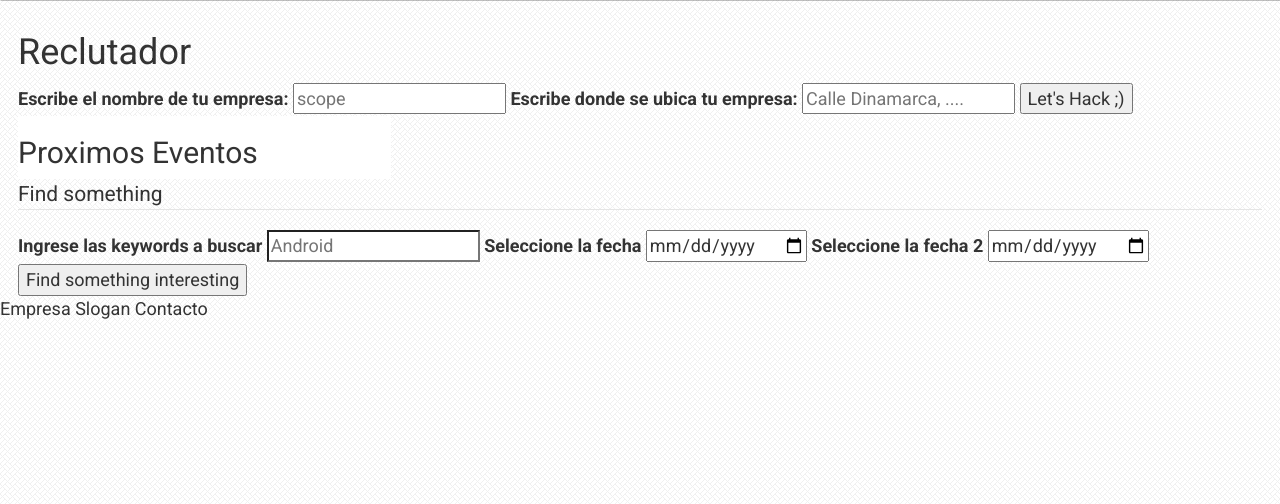
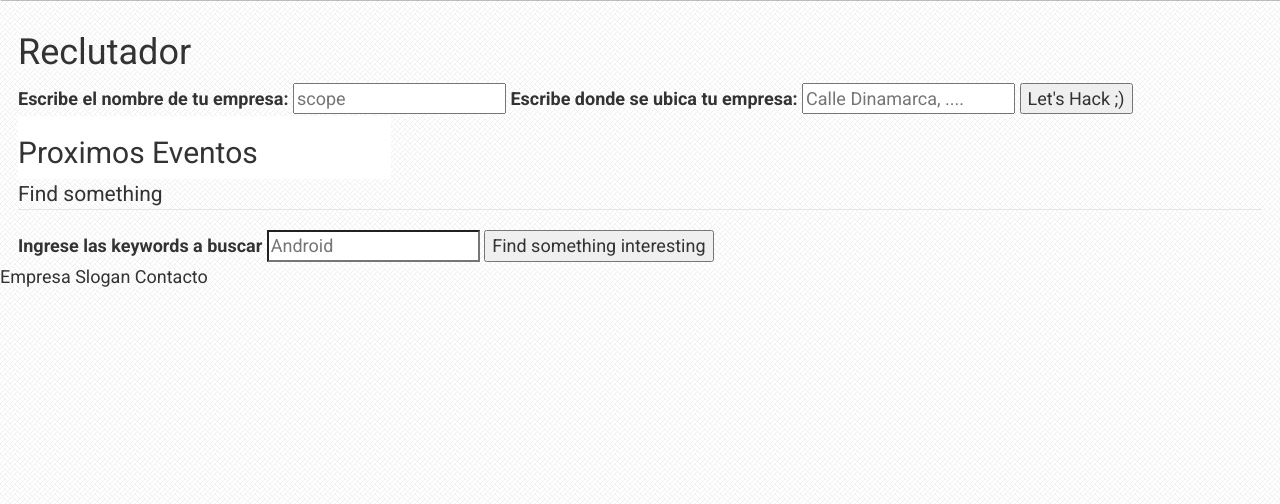
Before and after one commit to IanMendozaJaimes/Who-is-de-coder, a Django app: page /user/reclutadorView/ in a window 1280 px wide. Shown: the part 111-615 px from the top of the page. Run offline with Django 3.2, Linux system fonts and the light colour scheme; a user stored in the database is signed in; data comes from the database, SQL or seed files in the repository; data that the repository does not hold is empty; some libraries are stand-ins or nearby versions.

Commit message:
busqueda tecnologias

```diff
--- a/static/js/resultados.js
+++ b/static/js/resultados.js
@@ -1,7 +1,7 @@
 (function(){
     var id_reclutador;
     id_reclutador=$('.nickname_val').val();
-
+    var keyword=$(.keyword).val();
 	var obtener_resultados = function(){
 		//GET ultimos hackatones
 		var container = $(".resultados-busqueda");
@@ -9,16 +9,16 @@
             template = "<div class='resultados'>"+
                 +"<h3 class='nombre-proyecto'>:nombre-proyecto:</h3>"+
                 "<ul class='resultado-data'>"+
+                    "<li class='nombre-equipo'>:nombre-equipo:</li>"+
                     "<li class='language'>:language:</li>"+
-                    "<li class='fecha'>:fecha:</li>"+
                     "<li class='id'>:id:</li>"
                 "</ul>"+
             "</div>";
-		$.get("/find",function(data){
+		$.get("/find/"+keyword,function(data){
 			data.forEach(function(item){
-				var binding = template.replace(":nombre-proyecto:", item.nombre)
-				.replace(":language:", item.language)
-				.replace(":fecha:", item.fecha_format)
+				var binding = template.replace(":nombre-proyecto:", item.nombreProyecto)
+                .replace(":nombre-equipo:", item.nombreEquipo)
+				.replace(":language:", item.tecnologias)
 				.replace(":id:", item.id)
 				container.append($(binding).fadeIn(1500));
 			});
--- a/templates/reclutador.html
+++ b/templates/reclutador.html
@@ -65,15 +65,11 @@
 
       </article>
       <!-- Buscador -->
-          <form action="/find" class="register" method="post" id="busqueda">
+          <form action="resultados.html" class="register" method="get" id="busqueda">
             <fieldset name="Busqueda_fieldset" form="registro">
                 <legend>Find something</legend>
                   <label for="keyword">Ingrese las keywords a buscar</label>
               <input type="search" class="keyword" name="keyword" id="keyword" required maxlength="15" placeholder="Android">
-                  <label for="Fecha_1">Seleccione la fecha</label>
-                  <input type="date" name="Fecha_1" id="Fecha_1" required>
-                  <label for="Fecha_2">Seleccione la fecha 2</label>
-                  <input type="date" name="Fecha_2" id="Fecha_2" required>
                   <span class="typeahead-button">
                       <input type="submit" class="typeahead-search-icon" id="Buscar" value="Find something interesting">
                   </span>
@@ -81,6 +77,9 @@
               </fieldset>
           </form>
   </section>
+       <article class="resultados-busqueda">
+
+      </article>
   <!-- Aquí se muestran los resultados de la busqueda-->
     <article class="resultados-busqueda">
     </article>
@@ -93,5 +92,6 @@
   <!-- Latest compiled and minified JavaScript -->
   <script src="https://maxcdn.bootstrapcdn.com/bootstrap/3.3.6/js/bootstrap.min.js" integrity="sha384-0mSbJDEHialfmuBBQP6A4Qrprq5OVfW37PRR3j5ELqxss1yVqOtnepnHVP9aJ7xS" crossorigin="anonymous"></script>
   <script type="text/javascript" src="{%  static "js/reclutadores.js"%}"></script>
+  <script type="text/javascript" src="{%  static "js/resultados.js"%}"></script>
 </body>
 </html>
```
